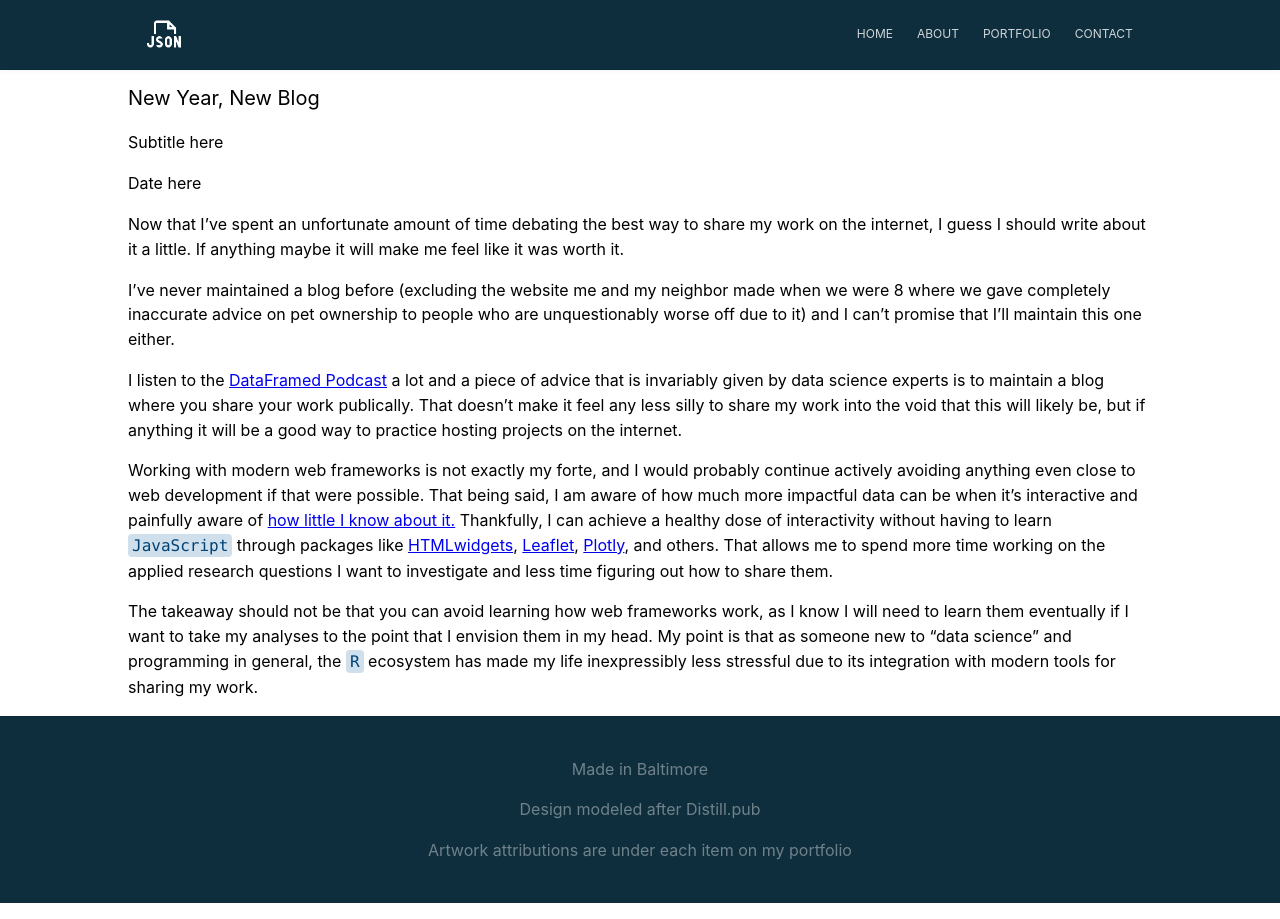
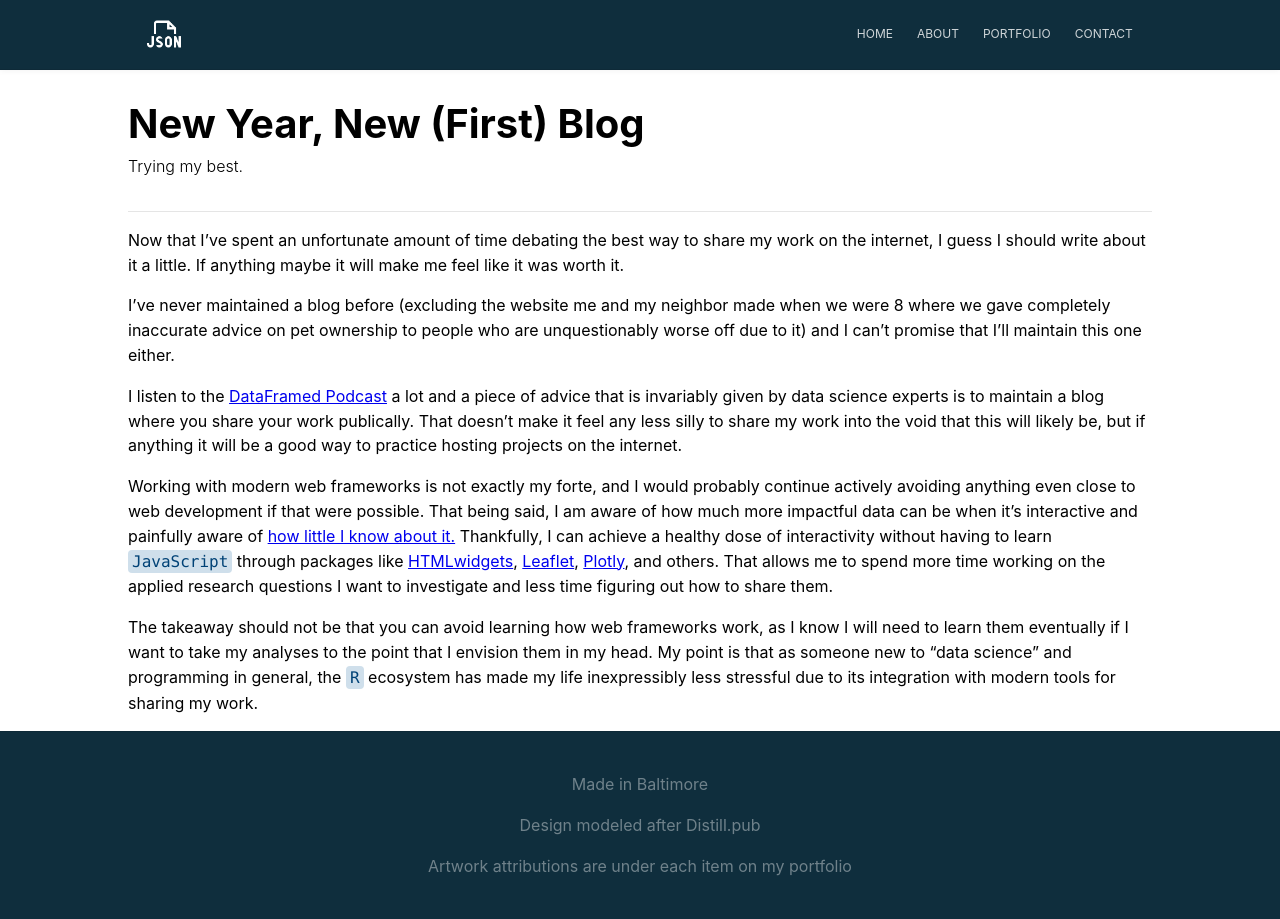
Before and after one commit to jbixon13/reactblog, a React (Create React App) app: page /articles/new-blog in a window 1280 px wide. Built offline with nearby package versions, Linux system fonts and the light colour scheme.

Commit message:
article header css class setup

```diff
--- a/src/components/ArticleItem/ArticleItem.module.scss
+++ b/src/components/ArticleItem/ArticleItem.module.scss
@@ -16,6 +16,7 @@
 
         .publishedDate {
             margin-right: 1em;
+            color: $link-color;
         }
 
         .tags {
--- a/src/components/Blog/ArticleHeader.js
+++ b/src/components/Blog/ArticleHeader.js
@@ -5,7 +5,7 @@ export class ArticleHeader extends Component {
     render() {
         return (
             <div className={styles.ArticleHeader}>
-                {this.props.children}
+                { this.props.children }
             </div>
         )
     }
--- a/src/components/Blog/ArticleHeader.module.scss
+++ b/src/components/Blog/ArticleHeader.module.scss
@@ -1,5 +1,23 @@
+@import 'src/styles/_colors';
+
 .ArticleHeader {
+    padding-top: 2rem;
+    padding-bottom: 2rem;
+    overflow-x: hidden;
+    border-bottom: 1px solid $line-color;
+
     h1 {
-        font-size: 20px;
+        grid-column: text;
+        font-size: 40px;
+        font-weight: 700;
+        line-height: 1.1em;
+        margin: 0 0 0.5rem;
+    }
+
+    p {
+        margin: 0 0 0 0;
+        font-weight: 300;
+        font-size: 1.2rem;
+        line-height: 1.55rem;
     }
 }
--- a/src/components/Blog/Posts/NewBlog/NewBlog.js
+++ b/src/components/Blog/Posts/NewBlog/NewBlog.js
@@ -9,9 +9,8 @@ export class NewBlog extends Component {
             <div className={styles.NewBlog}>
                 <ArticleContainer>
                     <ArticleHeader>
-                        <h1>New Year, New Blog</h1>
-                        <p>Subtitle here</p>
-                        <p>Date here</p>
+                        <h1>New Year, New (First) Blog</h1>
+                        <p>Trying my best.</p>
                     </ArticleHeader>
                     <p>
                         Now that I’ve spent an unfortunate amount of time debating the best way to share my work on the internet, I guess I should write about it a little. If anything maybe it will make me feel like it was worth it.
```
